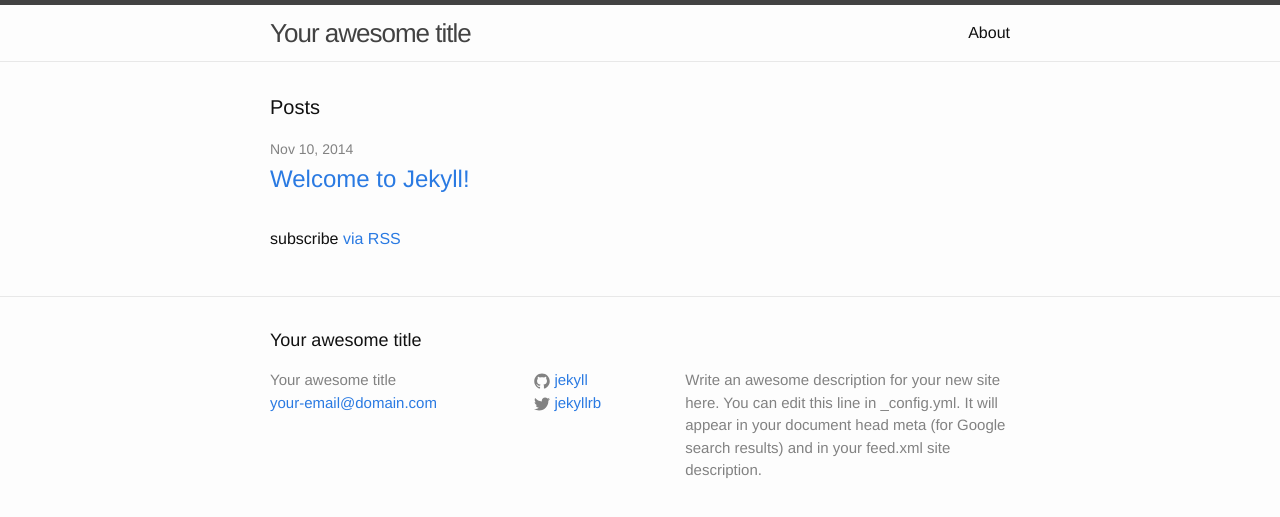
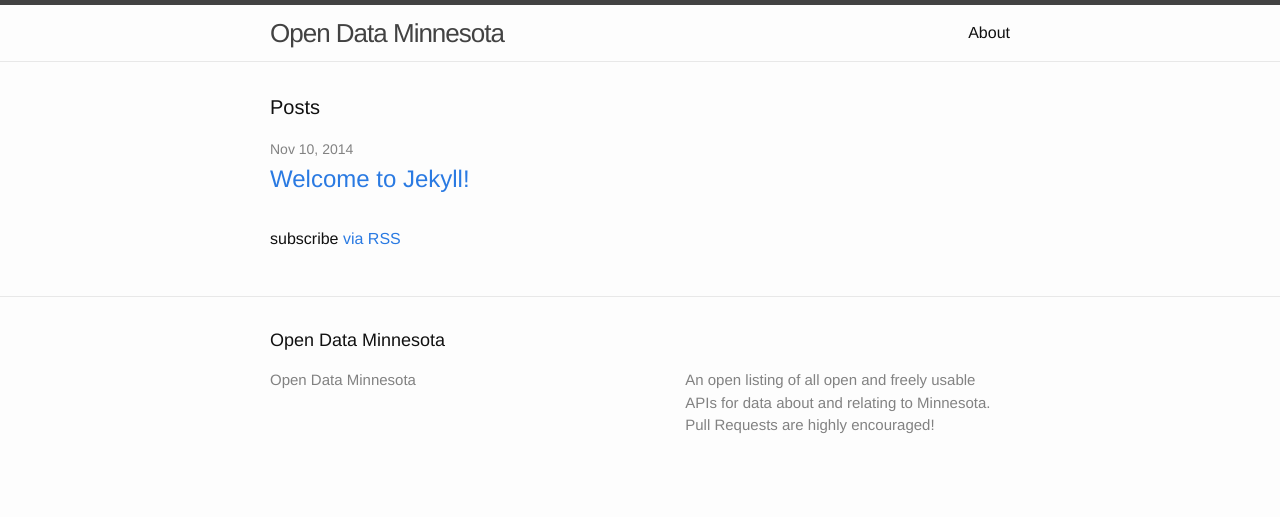
Before and after one commit to OpenDataMN/opendatamn.github.io, a Jekyll site: the page built from index.html, in a window 1280 px wide. Shown: the top 517 px of the page. Built offline with Jekyll 4.4.1, drawn with Linux system fonts in a browser that asks for light colours.

Commit message:
Update Jekyll Config

```diff
--- a/_config.yml
+++ b/_config.yml
@@ -1,14 +1,16 @@
 # Site settings
-title: Your awesome title
-email: your-email@domain.com
+title: Open Data Minnesota
+#email: your-email@domain.com
 description: > # this means to ignore newlines until "baseurl:"
-  Write an awesome description for your new site here. You can edit this
-  line in _config.yml. It will appear in your document head meta (for
-  Google search results) and in your feed.xml site description.
+  An open listing of all open and freely usable APIs for data about and relating
+  to Minnesota. Pull Requests are highly encouraged!
 baseurl: "" # the subpath of your site, e.g. /blog/
-url: "http://yourdomain.com" # the base hostname & protocol for your site
-twitter_username: jekyllrb
-github_username:  jekyll
+url: "https://opendatamn.github.io" # the base hostname & protocol for your site
+#twitter_username: jekyllrb
+#github_username:  jekyll
 
 # Build settings
 markdown: kramdown
+
+collections:
+- live_data
```
